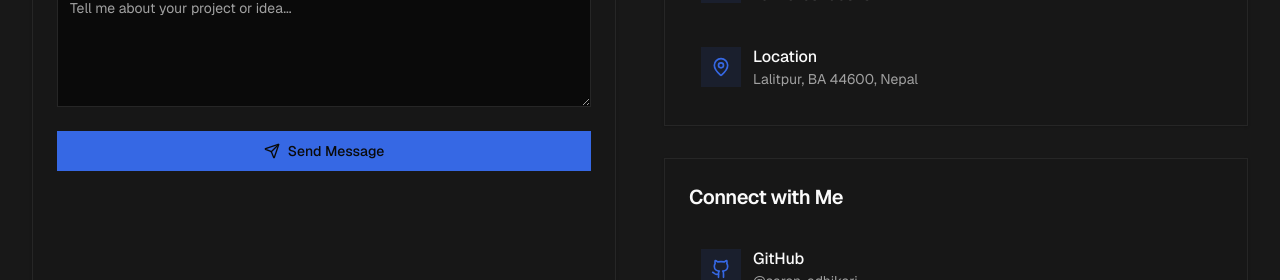
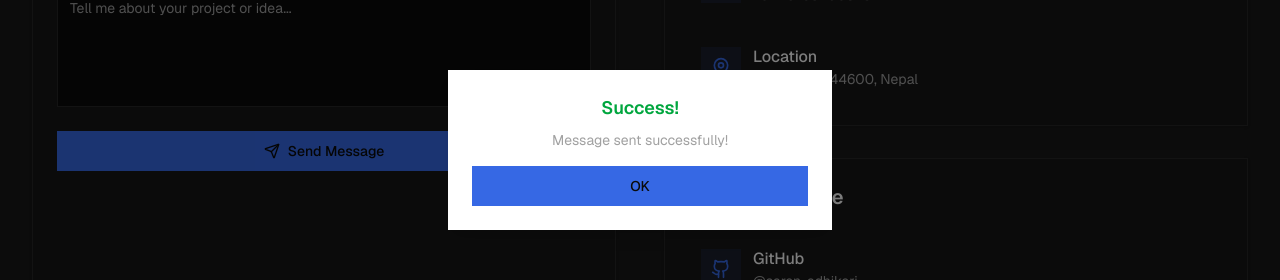
Before and after one commit to saran-adhikari/portfolio, a Next.js app in the folder project-portfolio/: page / in a window 1280 px wide. Both pictures are taken after typing "Sample", "name@example.com", "Sample", "Sample" into the empty fields and a click on the button "Send Message". Shown: the part 8410-8690 px from the top of the page. Built offline with nearby package versions, Linux system fonts and the light colour scheme; no server answers.

Commit message:
handle submit fix on contact section

```diff
--- a/project-portfolio/package.json
+++ b/project-portfolio/package.json
@@ -9,6 +9,7 @@
     "lint": "eslint"
   },
   "dependencies": {
+    "@emailjs/browser": "^4.4.1",
     "@hookform/resolvers": "^5.2.1",
     "@next/font": "^14.2.15",
     "@radix-ui/react-dialog": "^1.1.15",
--- a/project-portfolio/src/app-components/contact-section.tsx
+++ b/project-portfolio/src/app-components/contact-section.tsx
@@ -9,6 +9,7 @@ import { Input } from "@/app-components/ui/input"
 import { Textarea } from "@/app-components/ui/textarea"
 import { Label } from "@/app-components/ui/label"
 import { Mail, MapPin, Phone, Send, Github, Linkedin, Twitter, Calendar, Instagram } from "lucide-react"
+import emailjs from "@emailjs/browser"
 
 export function ContactSection() {
   const [formData, setFormData] = useState({
@@ -18,6 +19,12 @@ export function ContactSection() {
     message: "",
   })
 
+  const [popup, setPopup] = useState<{ show: boolean; message: string; success: boolean }>({
+  show: false,
+  message: "",
+  success: true,
+});
+
   const [isSubmitting, setIsSubmitting] = useState(false)
 
   const handleInputChange = (e: React.ChangeEvent<HTMLInputElement | HTMLTextAreaElement>) => {
@@ -26,16 +33,34 @@ export function ContactSection() {
   }
 
   const handleSubmit = async (e: React.FormEvent) => {
-    e.preventDefault()
-    setIsSubmitting(true)
+  e.preventDefault();
+  setIsSubmitting(true);
 
-    // Simulate form submission
-    await new Promise((resolve) => setTimeout(resolve, 2000))
+  try {
+    await emailjs.send(
+      process.env.NEXT_PUBLIC_EMAILJS_SERVICE_ID as string,
+      process.env.NEXT_PUBLIC_EMAILJS_TEMPLATE_ID as string,
+      {
+        from_name: formData.name,
+        from_email: formData.email,
+        subject: formData.subject,
+        message: formData.message,
+      },
+      process.env.NEXT_PUBLIC_EMAILJS_PUBLIC_KEY as string
+    );
 
-    console.log("Form submitted:", formData)
-    setIsSubmitting(false)
-    setFormData({ name: "", email: "", subject: "", message: "" })
+    console.log("Email successfully sent!");
+    setPopup({ show: true, message: "Message sent successfully!", success: true });
+
+    setFormData({ name: "", email: "", subject: "", message: "" });
+  } catch (error) {
+    console.error("EmailJS error:", error);
+    setPopup({ show: true, message: "Something went wrong. Please try again.", success: false });
+  } finally {
+    setIsSubmitting(false);
   }
+};
+
 
   const contactInfo = [
     {
@@ -239,6 +264,24 @@ export function ContactSection() {
           </div>
         </div>
       </div>
+      {popup.show && (
+          <div className="fixed inset-0 flex items-center justify-center z-50">
+            <div className="absolute inset-0 bg-black/50"></div>
+            <div className="bg-white dark:bg-gray-800 p-6 rounded-lg shadow-lg z-50 max-w-sm w-full text-center">
+              <h3 className={`text-lg font-semibold mb-2 ${popup.success ? "text-green-600" : "text-red-600"}`}>
+                {popup.success ? "Success!" : "Error"}
+              </h3>
+              <p className="mb-4 text-sm text-muted-foreground">{popup.message}</p>
+              <Button
+                onClick={() => setPopup({ ...popup, show: false })}
+                className="bg-accent hover:bg-accent/90 w-full"
+              >
+                OK
+              </Button>
+            </div>
+          </div>
+        )}
+
     </section>
   )
 }
```
Also changed, not shown: 1 other file (tests, documents, lock files or other folders).
